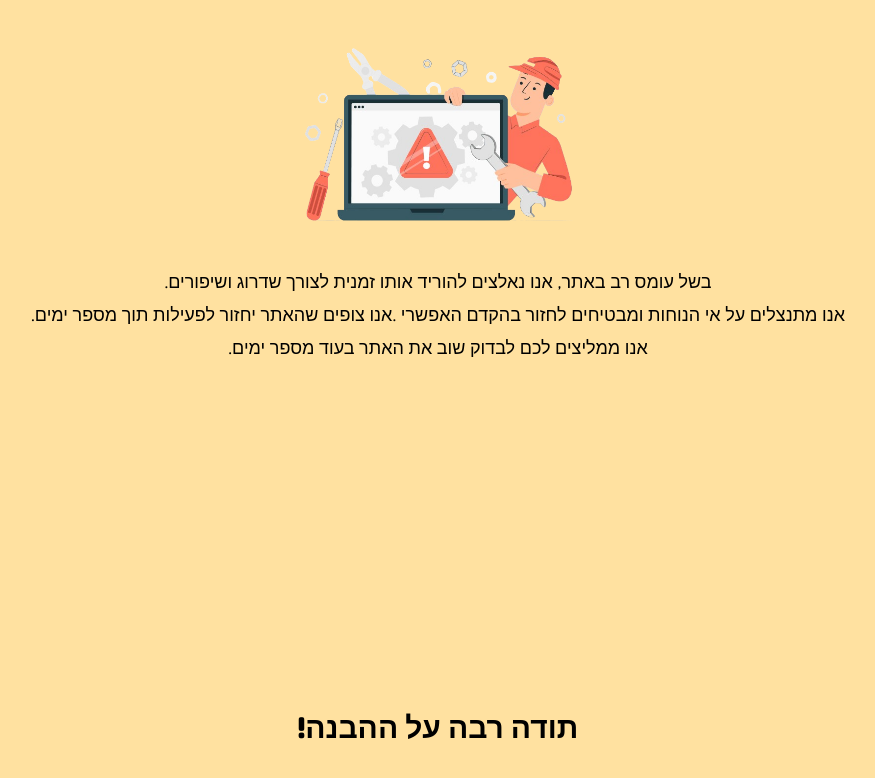
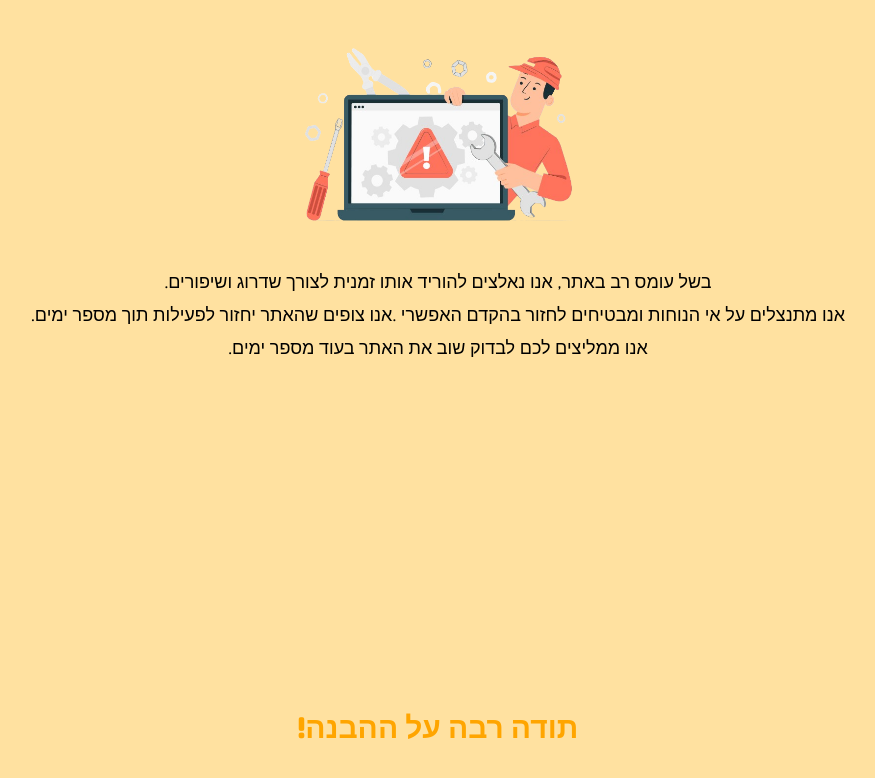
Before and after one commit to PoratEyal/Training-content-AI, a React (Create React App) app: page / in a window 1280 px wide. Shown: the top 778 px of the page, without its empty margins (381-1256 px from the left). Built offline with nearby package versions, Linux system fonts and the light colour scheme; no server answers.

Commit message:
ui changes

```diff
--- a/src/pages/maintenance/maintenance.module.css
+++ b/src/pages/maintenance/maintenance.module.css
@@ -22,4 +22,5 @@
     position: absolute;
     bottom: 30px;
     font-size: 30px;
+    color: orange;
 }
```
